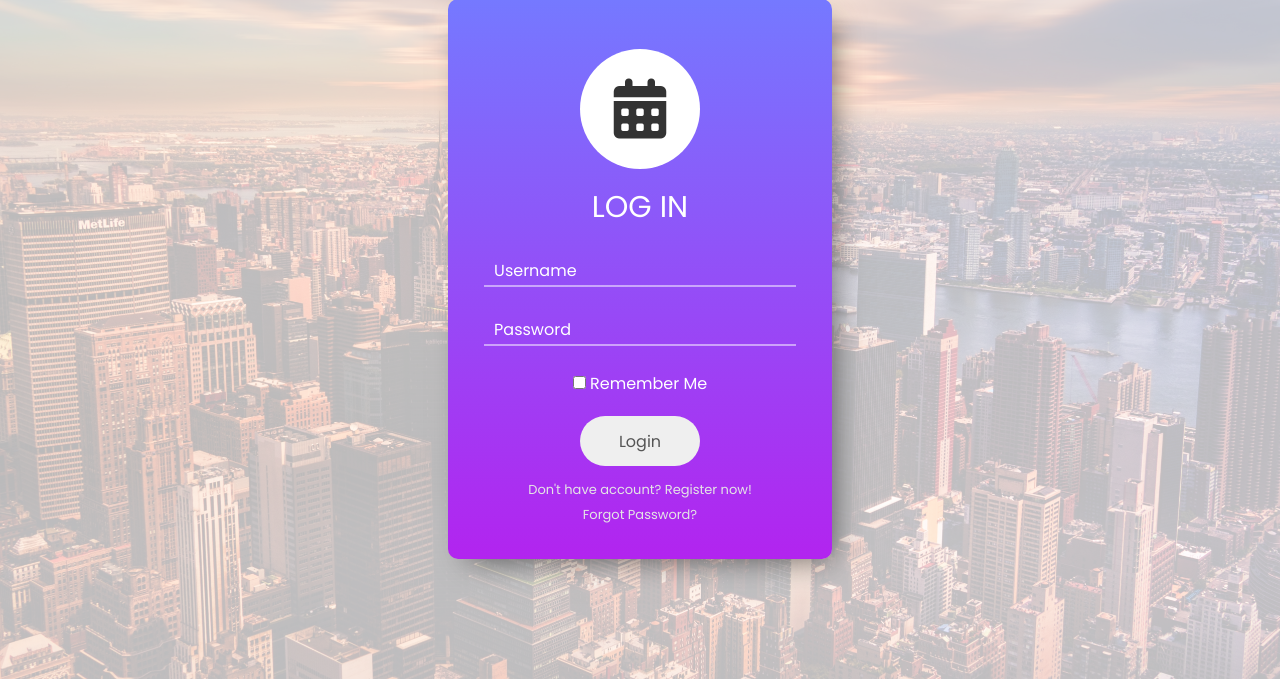
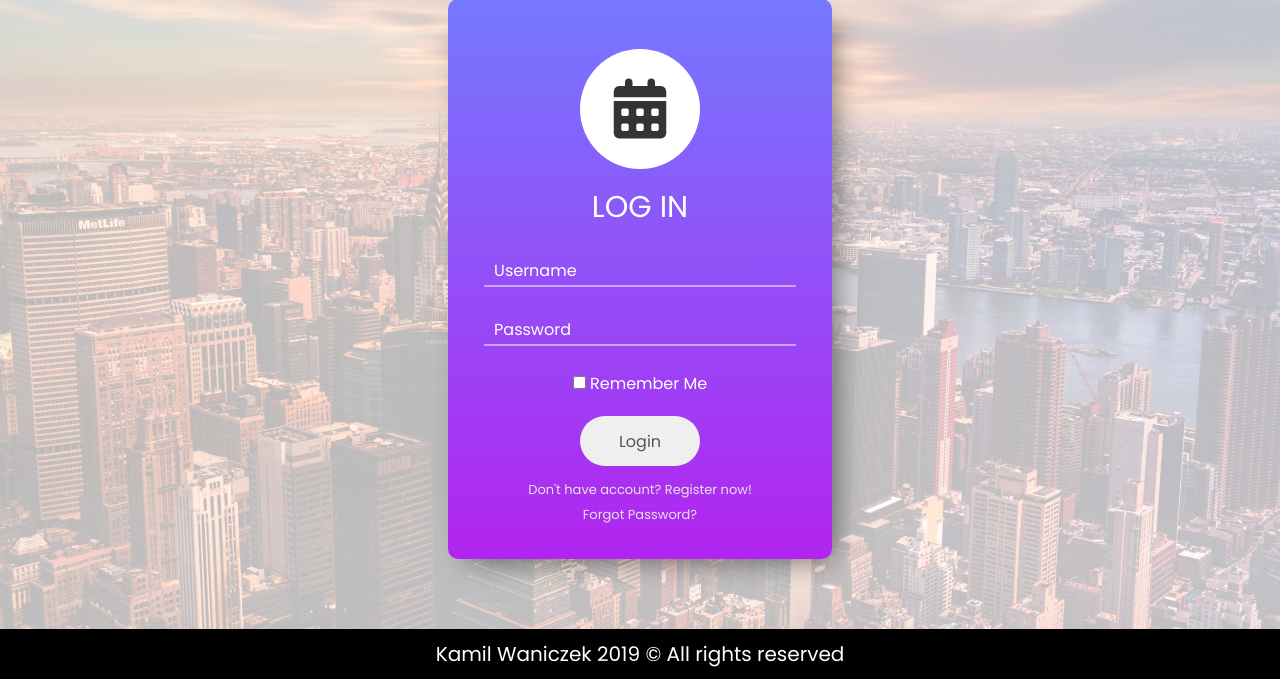
Before and after one commit to Frezi2005/calendar, a PHP site: page / in a window 1280 px wide. Shown: the part 121-800 px from the top of the page. Run offline with PHP 8.4, Linux system fonts and the light colour scheme; data that the repository does not hold is empty; a stand-in replaces the project's code that opens the database connection; some libraries are stand-ins or nearby versions.

Commit message:
Added footer as layout

```diff
--- a/css/main.css
+++ b/css/main.css
@@ -0,0 +1,15 @@
+body {
+    position: relative;
+}
+
+footer {
+    color: white;
+    height: 50px;
+    width: 100%;
+    background-color: black;
+    position: absolute;
+    bottom: 0;
+    text-align: center;
+    line-height: 50px;
+    font-size: 20px;
+}
--- a/index.php
+++ b/index.php
@@ -17,6 +17,7 @@
     <meta http-equiv="X-UA-Compatible" content="ie=edge">
     <title>Document</title>
     <link rel="stylesheet" href="css/login.css">
+    <link rel="stylesheet" href="css/main.css">
     <script src="https://kit.fontawesome.com/c98a31cca4.js" crossorigin="anonymous"></script>
 </head>
 
@@ -73,6 +74,10 @@
         </div>
     </div>
 
+    <?php
+        include "layouts/footer.html";
+    ?>
+
 </body>
 
 </html>
--- /dev/null
+++ b/layouts/footer.html
@@ -0,0 +1,3 @@
+<body>
+    <footer> Kamil Waniczek 2019 &copy All rights reserved</footer>
+</body>
--- a/registration.php
+++ b/registration.php
@@ -6,6 +6,7 @@
     <meta http-equiv="X-UA-Compatible" content="ie=edge">
     <title>Document</title>
     <link rel="stylesheet" href="css/register.css">
+    <link rel="stylesheet" href="css/main.css">
     <script src="https://kit.fontawesome.com/c98a31cca4.js" crossorigin="anonymous"></script>
     <script src="https://www.google.com/recaptcha/api.js" async defer></script>
 </head>
```
